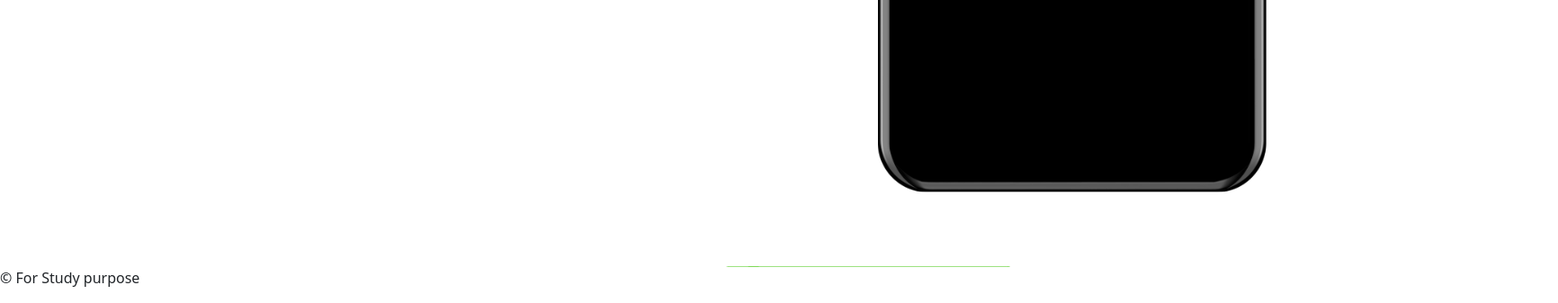
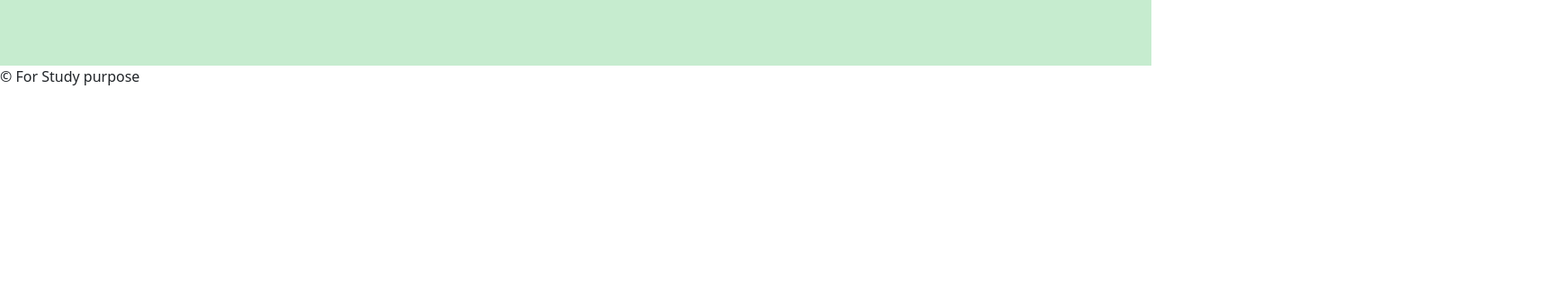
Before and after one commit to Suhaimee123/projectweb, a plain HTML site: page index.html in a window 1280 px wide. Shown: the part 839-1176 px from the top of the page at 90% size, 1732 px wide, since content can reach past the window. After the commit the page ends 952 px from the top, so only its background shows below. Drawn offline with nearby package versions, Linux system fonts and the light colour scheme; a web font is replaced by a local one.

Commit message:
Update index.html

```diff
--- a/index.html
+++ b/index.html
@@ -11,7 +11,7 @@
   <link href="https://cdn.jsdelivr.net/npm/bootstrap@5.2.2/dist/css/bootstrap.min.css" rel="stylesheet" integrity="sha384-Zenh87qX5JnK2Jl0vWa8Ck2rdkQ2Bzep5IDxbcnCeuOxjzrPF/et3URy9Bv1WTRi" crossorigin="anonymous">
   <script src="https://cdn.jsdelivr.net/npm/bootstrap@5.2.2/dist/js/bootstrap.bundle.min.js" integrity="sha384-OERcA2EqjJCMA+/3y+gxIOqMEjwtxJY7qPCqsdltbNJuaOe923+mo//f6V8Qbsw3" crossorigin="anonymous"></script>
 
-  <link rel="stylesheet" href="style-css\stlye.css">
+  <link rel="stylesheet" href="stlye.css">
 </head>
 
 <body>
```
